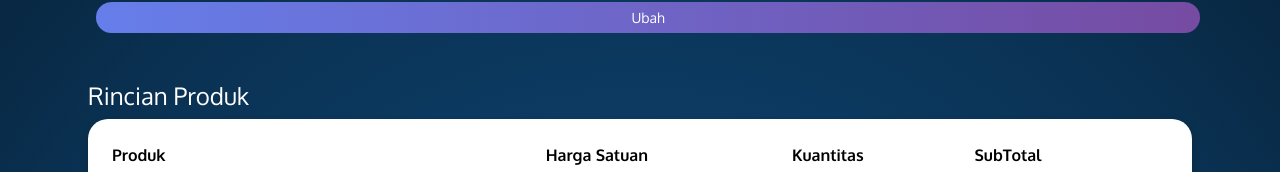
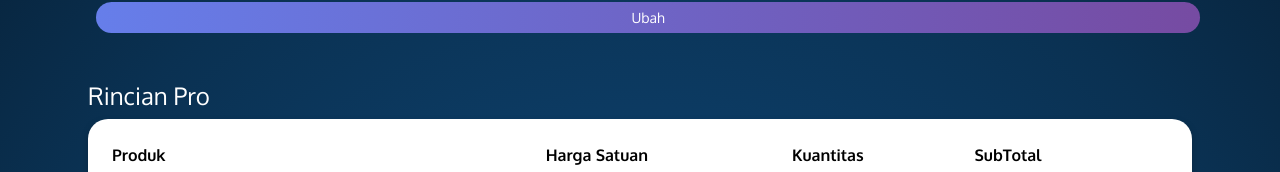
Before and after one commit to fathur1902/ThriftHunt-React, a React (Vite) app: page /Checkout in a window 1280 px wide. Shown: the part 251-423 px from the top of the page. Built offline with nearby package versions, Linux system fonts and the light colour scheme.

Commit message:
cape kocak

```diff
--- a/src/Pages/Checkout/Checkout.jsx
+++ b/src/Pages/Checkout/Checkout.jsx
@@ -15,7 +15,7 @@ export function Checkout() {
         <a className="btn btn-custom btn-sm ms-2" href="alamat.html">Ubah</a>
       </p>
 
-      <h4 className="mt-4">Rincian Produk</h4>
+      <h4 className="mt-4">Rincian Pro</h4>
       <div className="card-checkout p-3">
         <table className="table table-borderless">
           <thead>
```
